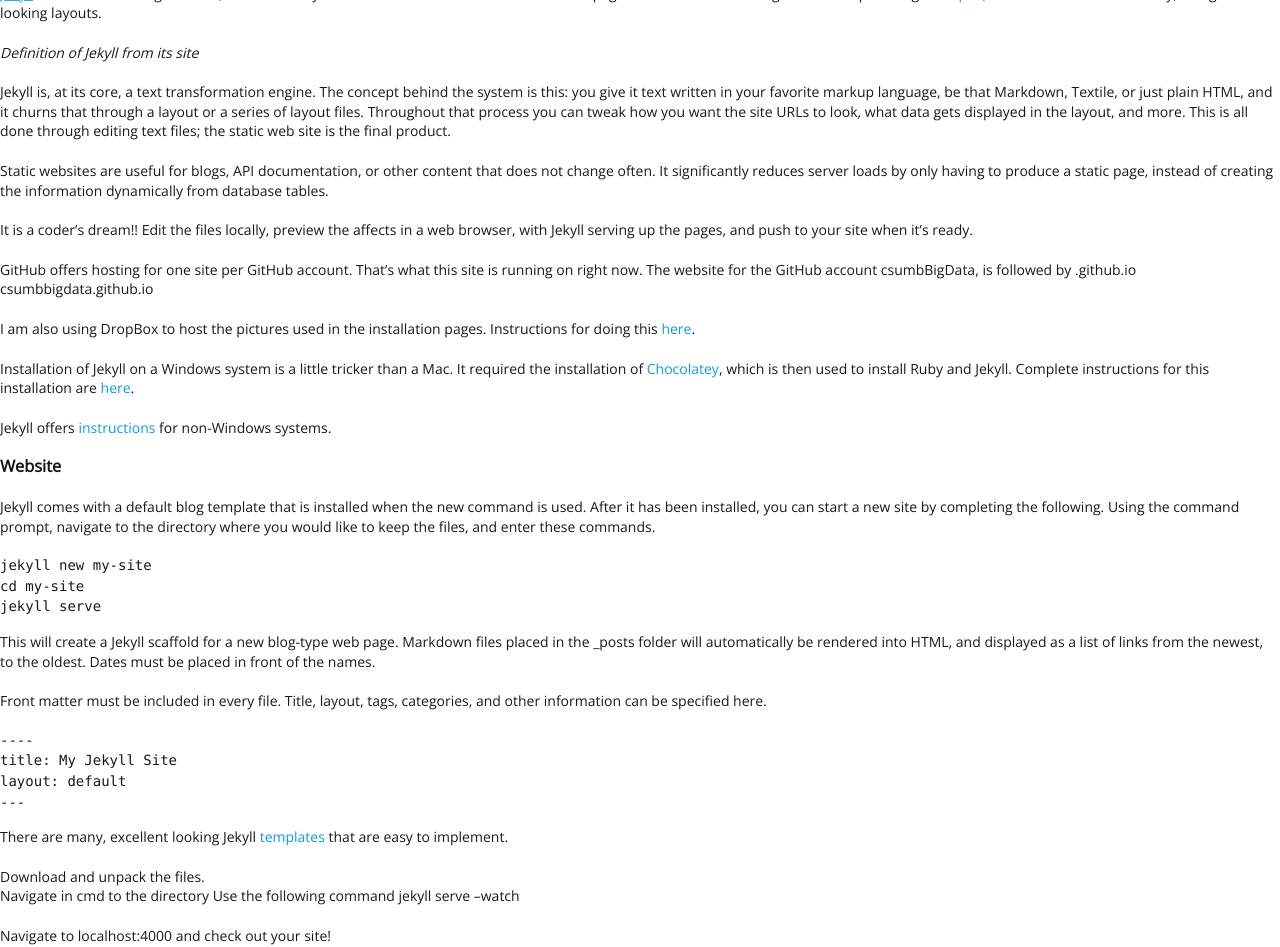
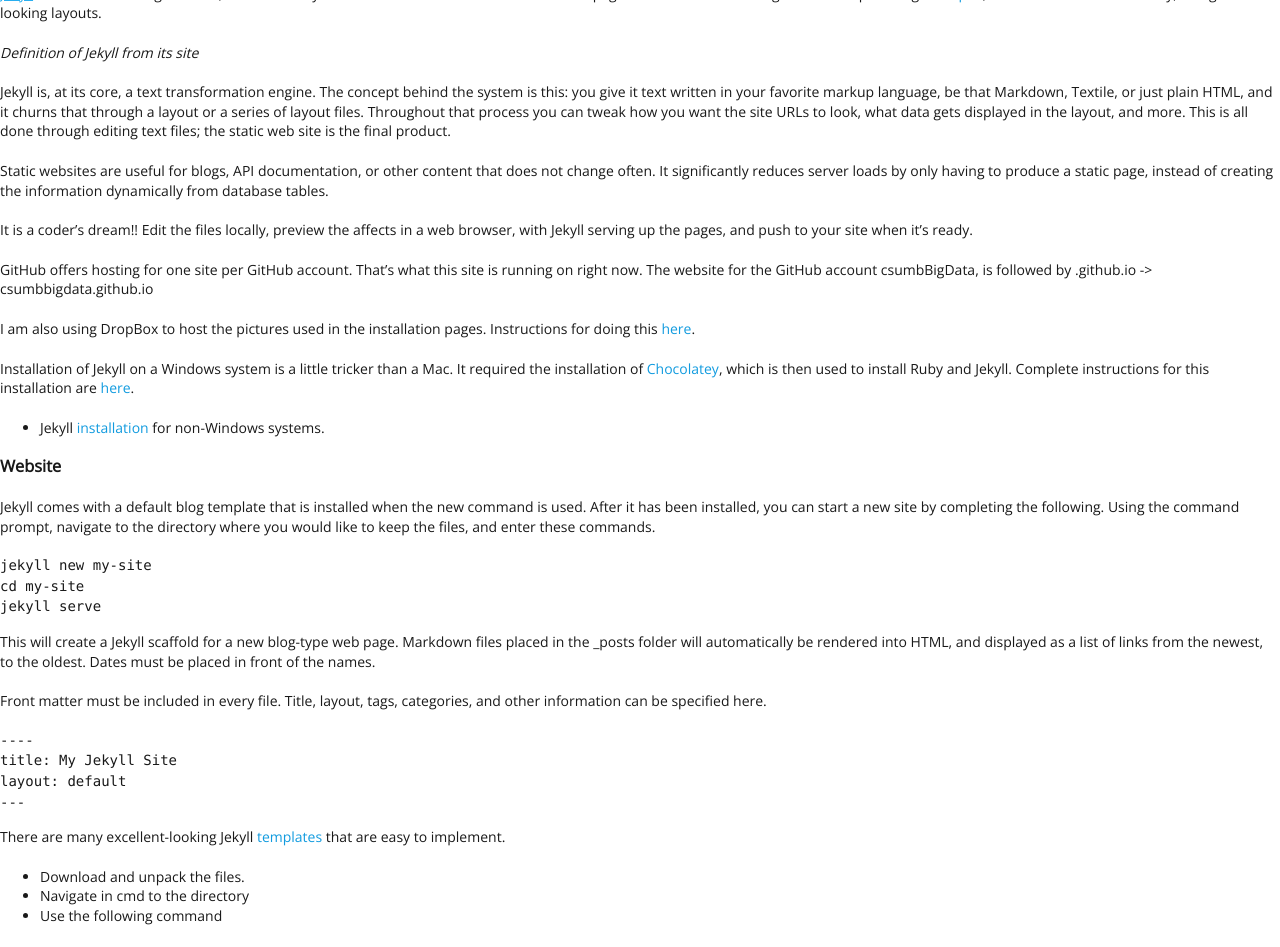
Before and after one commit to csumbBigData/csumbBigData.github.io, a Jekyll site: the page built from _posts/2016-5-13-website.md, in a window 1280 px wide and 1400 px high, scrolled down 630 px. Shown: the top 947 px of the window. Built offline with Jekyll 4.4.1, drawn with Linux system fonts in a browser that asks for light colours; some of the changed text lies outside the part shown.

Commit message:
updates to Website page

```diff
--- a/_posts/2016-5-13-website.md
+++ b/_posts/2016-5-13-website.md
@@ -46,13 +46,13 @@ Static websites are useful for blogs, API documentation, or other content that d
 
 It is a coder's dream!!  Edit the files locally, preview the affects in a web browser, with Jekyll serving up the pages, and push to your site when it's ready.
 
-GitHub offers hosting for one site per GitHub account.  That's what this site is running on right now.  The website for the GitHub account csumbBigData, is followed by .github.io  csumbbigdata.github.io
+GitHub offers hosting for one site per GitHub account.  That's what this site is running on right now.  The website for the GitHub account csumbBigData, is followed by .github.io -> csumbbigdata.github.io
 
 I am also using DropBox to host the pictures used in the installation pages.  Instructions for doing this <a href="http://benwilhelm.com/the-website/nerd-stuff/2014/12/21/building-an-image-heavy-jekyll-site/" target="blank">here</a>.
 
 Installation of Jekyll on a Windows system is a little tricker than a Mac.  It required the installation of <a href="https://chocolatey.org/">Chocolatey</a>, which is then used to install Ruby and Jekyll.  Complete instructions for this installation are <a href="https://davidburela.wordpress.com/2015/11/28/easily-install-jekyll-on-windows-with-3-command-prompt-entries-and-chocolatey/">here</a>.
 
-Jekyll offers <a href="https://jekyllrb.com/docs/installation/" target="blank">instructions</a> for non-Windows systems.
+ - Jekyll <a href="https://jekyllrb.com/docs/installation/" target="blank">installation</a> for non-Windows systems.
 
 ### Website
 Jekyll comes with a default blog template that is installed when the new command is used.  After it has been installed, you can start a new site by completing the following.  Using the command prompt, navigate to the directory where you would like to keep the files, and enter these commands.
```
Also changed, not shown: other parts of _posts/2016-5-13-website.md (+21 -5 lines), _posts/2016-5-14-about.md (+2 -2 lines).
